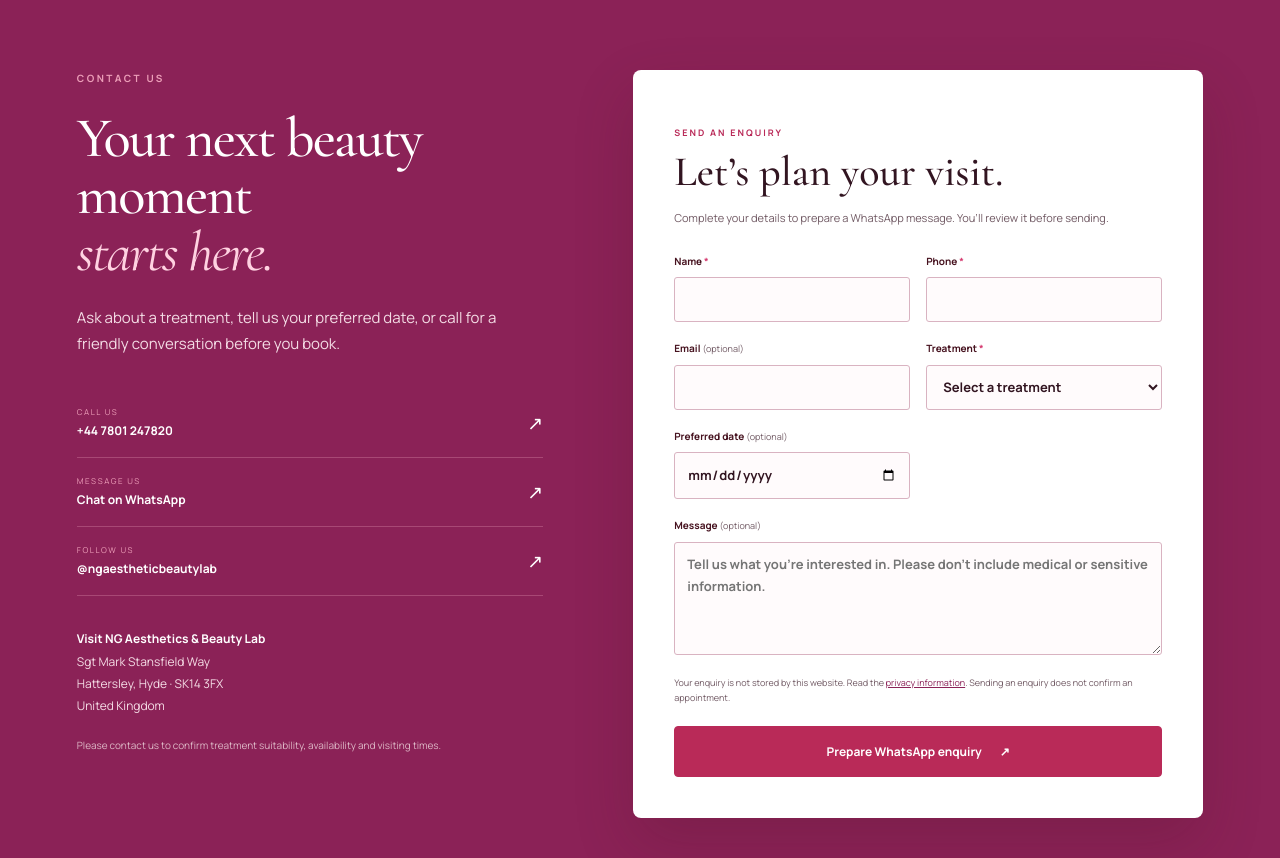
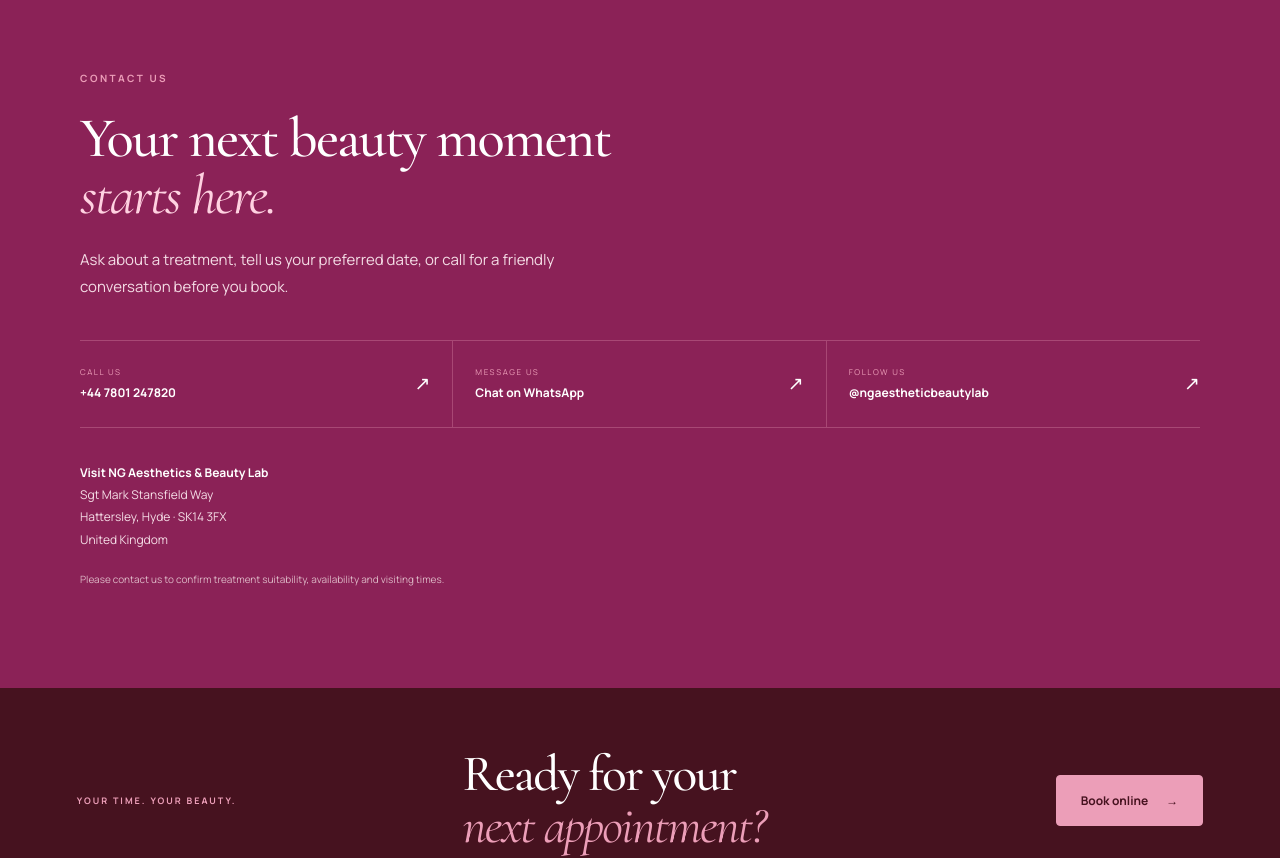
Before and after one commit to chandima131/NGAEsthatic-Beauty-Salon, a React (Vite) app: page / in a window 1280 px wide. Shown: the part 8760-9618 px from the top of the page. Built offline with nearby package versions, Linux system fonts and the light colour scheme; no server answers.

Commit message:
Remove duplicate contact enquiry form

```diff
--- a/app/globals.css
+++ b/app/globals.css
@@ -177,35 +177,22 @@
 .review-actions{justify-content:center}
 
 .contact-section{background:var(--rose-5);color:#fff}
-.contact-layout{display:grid;grid-template-columns:minmax(0,.9fr) minmax(0,1.1fr);gap:8%;align-items:start}
+.contact-layout{display:block}
+.contact-copy{max-width:1120px;margin:0 auto}
 .contact-copy .eyebrow{color:var(--rose-1)}
 .contact-copy h2{color:#fff}
 .contact-copy h2 em{color:#FFD2E1}
 .contact-copy>p:not(.eyebrow):not(.contact-fineprint){max-width:540px;margin:23px 0;color:#F4DCE5}
-.contact-cards{margin:32px 0}
-.contact-cards a{display:grid;grid-template-columns:1fr auto;gap:1px 20px;padding:16px 0;border-bottom:1px solid #EC9EB84d}
+.contact-cards{display:grid;grid-template-columns:repeat(3,minmax(0,1fr));margin:40px 0 34px;border-block:1px solid #EC9EB84d}
+.contact-cards a{display:grid;grid-template-columns:1fr auto;gap:3px 20px;min-width:0;padding:24px 22px;border-right:1px solid #EC9EB84d}
+.contact-cards a:first-child{padding-left:0}
+.contact-cards a:last-child{padding-right:0;border-right:0}
 .contact-cards small{color:var(--rose-1);font-size:8px;letter-spacing:1.6px}
 .contact-cards strong{font-size:12px}
 .contact-cards span{grid-area:1/2/3;align-self:center;font-size:19px}
 .contact-copy address{margin-top:30px;color:#F5DDE6;font-size:12px;font-style:normal;line-height:1.85}
 .contact-copy address strong{color:#fff}
 .contact-fineprint{margin-top:20px;color:#DDB8C6;font-size:10px}
-.contact-form{padding:40px;border:1px solid #ffffff33;border-radius:8px;background:#fff;color:var(--ink);box-shadow:0 25px 60px #46121f33}
-.form-kicker{color:var(--rose-4)!important;font-size:9px!important;font-weight:700;letter-spacing:2px}
-.contact-form h3{margin-top:10px;font-size:42px}
-.contact-form>p{margin-top:14px;font-size:11px}
-.form-grid{display:grid;grid-template-columns:1fr 1fr;gap:18px 16px;margin-top:26px}
-.form-grid label{display:block;min-width:0;color:var(--rose-7);font-size:10px;font-weight:700}
-.form-grid label>span{color:var(--rose-3)}
-.form-grid small{color:var(--muted);font-size:9px;font-weight:400}
-.form-grid input,.form-grid select,.form-grid textarea{display:block;width:100%;min-width:0;min-height:45px;margin-top:7px;padding:10px 12px;border:1px solid #D9B3C1;border-radius:3px;background:#FFFBFC;color:var(--ink);font-size:13px}
-.form-grid textarea{resize:vertical}
-.form-grid .full{grid-column:1/-1}
-.contact-form .form-note{margin:20px 0;color:var(--muted);font-size:9px}
-.form-note a{color:var(--rose-5);text-decoration:underline}
-.form-submit{width:100%}
-.form-ready{margin-top:18px;padding:18px;background:var(--blush);text-align:center}
-.form-ready p{margin-bottom:12px;font-size:11px}
 
 .footer{position:relative;overflow:hidden;padding:0 6% 18px;background:var(--rose-7);color:#fff}
 .footer-lead{display:grid;grid-template-columns:1fr 1.6fr auto;align-items:center;gap:40px;padding:60px 0;border-bottom:1px solid #EC9EB840}
@@ -252,7 +239,6 @@
   .about-section{gap:6%}.about-photo{height:530px;border-top-right-radius:120px}
   .services-heading{grid-template-columns:1fr}.service-collage{height:230px;margin-top:35px}
   .review-track{grid-auto-columns:calc((100% - 20px)/2);gap:20px}
-  .contact-layout{gap:5%}.contact-form{padding:30px}
 }
 @media(max-width:700px){
   .topbar{gap:13px;padding:7px 4%;font-size:7px;letter-spacing:1px}.topbar span:nth-child(2){display:none}
@@ -271,7 +257,9 @@
   .treatment-gallery-card figcaption{padding:14px 16px}.gallery-note{font-size:9px}
   .location-section{padding:55px 6%}.location-layout{grid-template-columns:1fr}.location-copy{padding:40px 28px}.location-copy h2{font-size:47px}.location-map,.location-map iframe{height:390px;min-height:390px}
   .review-track{grid-auto-columns:100%}.google-reviews .section{padding-block:70px}.google-review-card{padding:22px}.review-actions{align-items:stretch;flex-direction:column}.review-actions .button{width:100%}
-  .contact-layout{grid-template-columns:1fr;gap:38px}.contact-form{padding:27px 20px}.contact-form h3{font-size:38px}.form-grid{grid-template-columns:1fr}.form-grid .full{grid-column:auto}
+  .contact-cards{grid-template-columns:1fr}
+  .contact-cards a,.contact-cards a:first-child,.contact-cards a:last-child{padding:18px 0;border-right:0;border-bottom:1px solid #EC9EB84d}
+  .contact-cards a:last-child{border-bottom:0}
   .footer{padding-inline:6%}.footer-lead{grid-template-columns:1fr;gap:18px;padding:48px 0}.footer-lead .button{grid-column:auto;justify-self:start}
   .footer-grid{grid-template-columns:1fr 1fr;gap:30px 22px;padding:40px 0}.footer-brand{grid-column:1/-1}.footer-info{grid-template-columns:1fr;gap:0}.footer-info details{padding:13px 0;border-bottom:1px solid #EC9EB822}.footer-info details:last-child{border:0}
   .footer-bottom{align-items:flex-start;flex-direction:column;gap:6px;padding-bottom:28px}.whatsapp-float{right:11px;bottom:11px}
--- a/app/page.tsx
+++ b/app/page.tsx
@@ -1,7 +1,6 @@
 import GalleryGrid from '../components/GalleryGrid';
 import GoogleReviews from '../components/GoogleReviews';
 import LocationSection from '../components/LocationSection';
-import ContactForm from '../components/ContactForm';
 import BookingCalendar from '../components/BookingCalendar';
 import { bookingUrl, business } from '../lib/business';
 import { Photo, PriceDirectory, SectionHeading } from '../components/Site';
@@ -73,7 +72,6 @@
           <address><strong>Visit NG Aesthetics & Beauty Lab</strong><br/>Sgt Mark Stansfield Way<br/>Hattersley, Hyde · SK14 3FX<br/>United Kingdom</address>
           <p className="contact-fineprint">Please contact us to confirm treatment suitability, availability and visiting times.</p>
         </div>
-        <ContactForm/>
       </div>
     </section>
   </main>;
--- a/components/ContactForm.tsx
+++ /dev/null
@@ -1,36 +0,0 @@
-import { useState } from 'react';
-import { business } from '../lib/business';
-import { categories } from '../lib/services';
-
-export default function ContactForm() {
-  const [ready, setReady] = useState('');
-  return <form className="contact-form" onChange={() => setReady('')} onSubmit={event => {
-    event.preventDefault();
-    const form = event.currentTarget;
-    if (!form.reportValidity()) return;
-    const data = new FormData(form);
-    const message = `Hi NG Aesthetics & Beauty Lab, I'd like to enquire about booking.
-Name: ${data.get('name')}
-Phone: ${data.get('phone')}
-Email: ${data.get('email') || 'Not provided'}
-Treatment: ${data.get('treatment')}
-Preferred date: ${data.get('date') || 'Flexible'}
-Message: ${data.get('message') || ''}`;
-    setReady(`${business.whatsapp}?text=${encodeURIComponent(message)}`);
-  }}>
-    <p className="form-kicker">SEND AN ENQUIRY</p>
-    <h3>Let’s plan your visit.</h3>
-    <p>Complete your details to prepare a WhatsApp message. You’ll review it before sending.</p>
-    <div className="form-grid">
-      <label>Name <span>*</span><input name="name" required autoComplete="name" maxLength={100}/></label>
-      <label>Phone <span>*</span><input name="phone" type="tel" required autoComplete="tel" minLength={7} maxLength={25} pattern="[+0-9 ()-]{7,25}" title="Enter a phone number using digits, spaces, +, brackets or hyphens"/></label>
-      <label>Email <small>(optional)</small><input name="email" type="email" autoComplete="email" maxLength={150}/></label>
-      <label>Treatment <span>*</span><select name="treatment" required defaultValue=""><option value="" disabled>Select a treatment</option>{categories.map(category => <option key={category.slug}>{category.name}</option>)}</select></label>
-      <label>Preferred date <small>(optional)</small><input name="date" type="date" min={new Date().toLocaleDateString('en-CA')}/></label>
-      <label className="full">Message <small>(optional)</small><textarea name="message" rows={4} maxLength={1500} placeholder="Tell us what you’re interested in. Please don’t include medical or sensitive information."/></label>
-    </div>
-    <p className="form-note">Your enquiry is not stored by this website. Read the <a href="#privacy">privacy information</a>. Sending an enquiry does not confirm an appointment.</p>
-    <button className="button form-submit" type="submit">Prepare WhatsApp enquiry <span aria-hidden="true">↗</span></button>
-    <div aria-live="polite">{ready && <div className="form-ready"><p>Your message is ready. Continue to WhatsApp to review it and press Send.</p><a className="button" href={ready} target="_blank" rel="noopener noreferrer">Continue to WhatsApp <span aria-hidden="true">↗</span></a></div>}</div>
-  </form>;
-}
--- a/scripts/check-site.mjs
+++ b/scripts/check-site.mjs
@@ -23,6 +23,7 @@
 assert.equal(response.status, 200);
 const html = await response.text();
 assert.equal((html.match(/<h1(?:\s|>)/g) || []).length, 1, 'Homepage needs one H1');
+assert.ok(!html.includes('SEND AN ENQUIRY'), 'Duplicate contact enquiry form should not appear');
 for (const id of ['home','about','services','booking','gallery','location','reviews','contact','privacy']) assert.match(html, new RegExp('id="' + id + '"'), 'Missing #' + id);
 const ordered = ['id="home"','id="about"','id="services"','id="booking"','id="gallery"','id="location"','id="reviews"','id="contact"'];
 for (let index = 1; index < ordered.length; index++) assert.ok(html.indexOf(ordered[index]) > html.indexOf(ordered[index - 1]), `Section order: ${ordered[index]}`);
```
